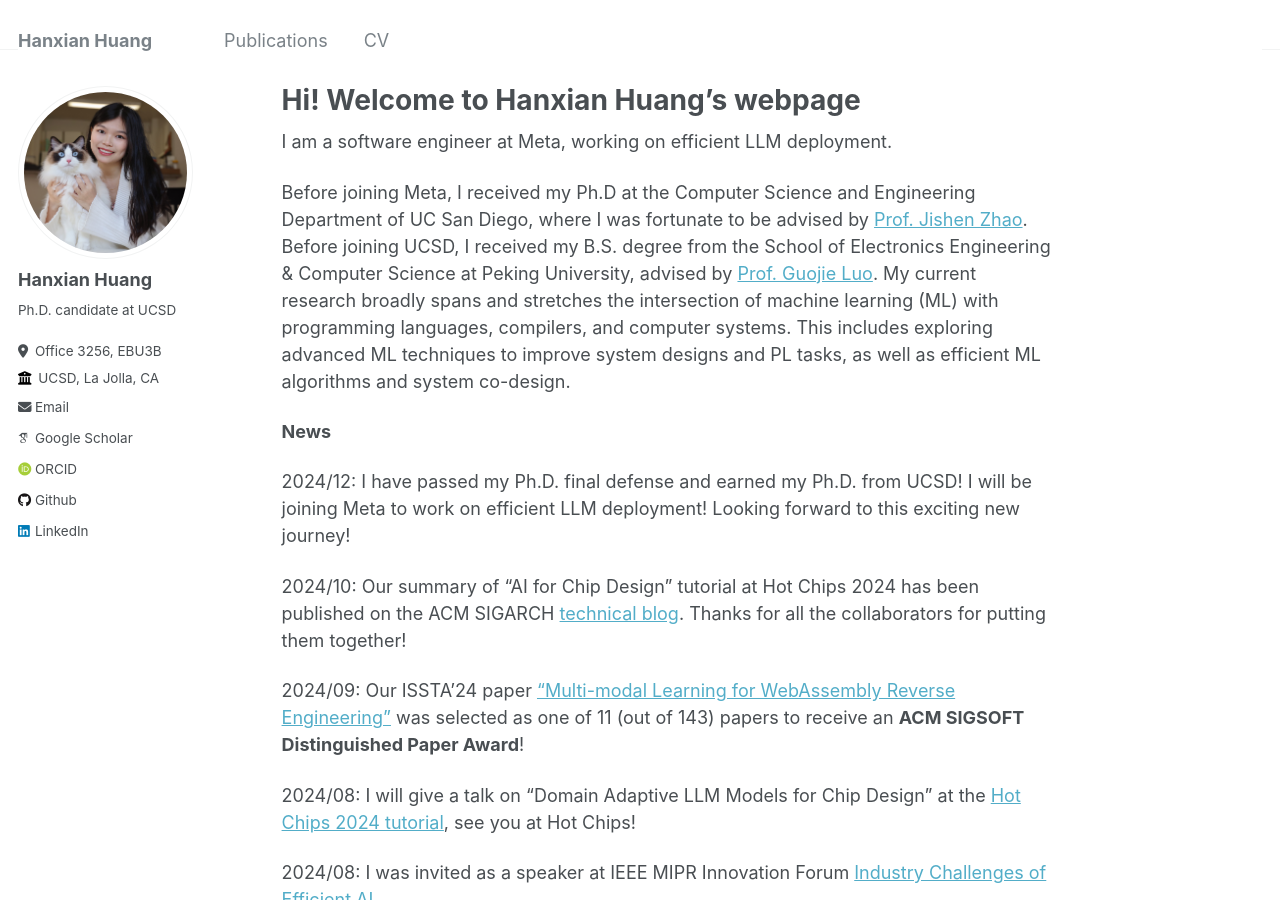
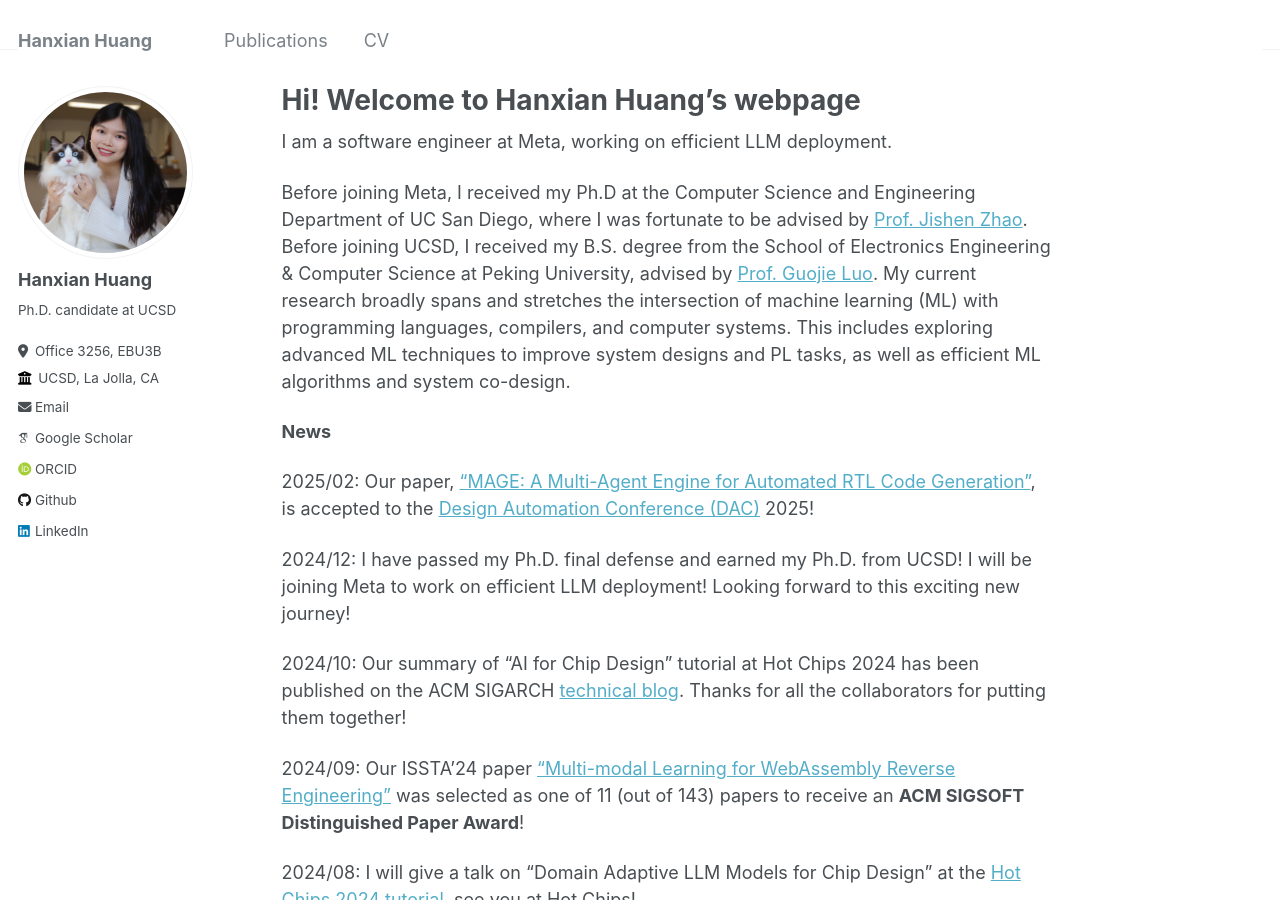
Before and after one commit to Hanxian97/Hanxian97.github.io, a Jekyll site: the page built from _pages/about.md, in a window 1280 px wide and 900 px high. Built offline with Jekyll 4.4.1, drawn with Linux system fonts in a browser that asks for light colours; some web fonts are replaced.

Commit message:
Update about.md

```diff
--- a/_pages/about.md
+++ b/_pages/about.md
@@ -12,6 +12,8 @@ I am a software engineer at Meta, working on efficient LLM deployment.
 Before joining Meta, I received my Ph.D at the Computer Science and Engineering Department of UC San Diego,  where I was fortunate to be advised by [Prof. Jishen Zhao](https://cseweb.ucsd.edu/~jzhao/index.html). Before joining UCSD, I received my B.S. degree from the School of Electronics Engineering & Computer Science at Peking University, advised by [Prof. Guojie Luo](https://ceca.pku.edu.cn/en/people_/faculty_/guojie_luo/). My current research broadly spans and stretches the intersection of machine learning (ML) with programming languages, compilers, and computer systems. This includes exploring advanced ML techniques to improve system designs and PL tasks, as well as efficient ML algorithms and system co-design.
 
 **News**
+
+2025/02: Our paper, ["MAGE: A Multi-Agent Engine for Automated RTL Code Generation"](https://arxiv.org/pdf/2412.07822), is accepted to the [Design Automation Conference (DAC)](https://www.dac.com) 2025!
 
 2024/12: I have passed my Ph.D. final defense and earned my Ph.D. from UCSD! I will be joining Meta to work on efficient LLM deployment! Looking forward to this exciting new journey!
 
```
